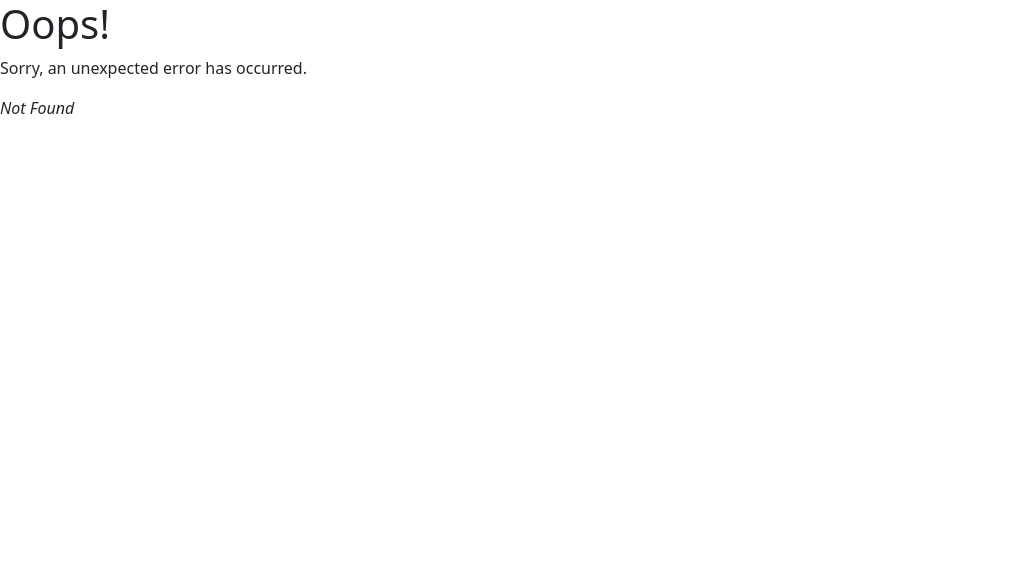
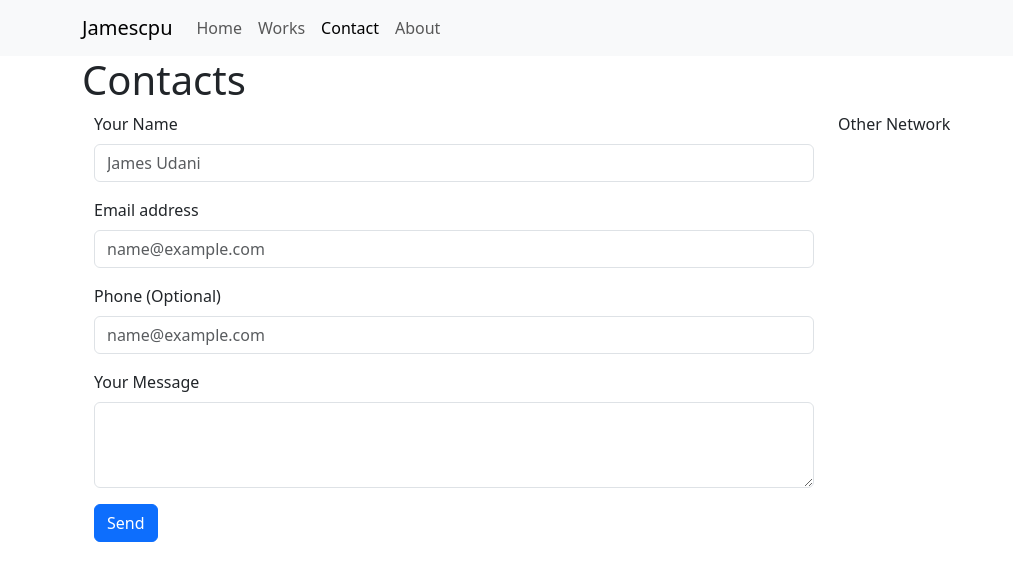
Before and after one commit to jamescpu94/webport, a React (Vite) app: page /contact in a window 1280 px wide. Before the commit this address had no page. Shown: the top 580 px of the page, without its empty margins (0-1013 px from the left). Built offline with nearby package versions, Linux system fonts and the light colour scheme.

Commit message:
before installing bootstrap

```diff
--- a/src/nav-bar-top.jsx
+++ b/src/nav-bar-top.jsx
@@ -27,18 +27,18 @@ export default function NavBarTop() {
               </NavLink>
             </li>
             <li class="nav-item">
-              <NavLink to="/projects" className="nav-link">
-                Projects
+              <NavLink to="/works" className="nav-link">
+                Works
               </NavLink>
             </li>
             <li class="nav-item">
-              <NavLink to="/contact-me" className="nav-link">
-                Contact me
+              <NavLink to="/contact" className="nav-link">
+                Contact
               </NavLink>
             </li>
             <li class="nav-item">
-              <NavLink to="/about-me" className="nav-link">
-                About me
+              <NavLink to="/about" className="nav-link">
+                About
               </NavLink>
             </li>
           </ul>
--- a/src/routes/about-me.jsx
+++ b/src/routes/about.jsx
@@ -1,4 +1,4 @@
-export default function AboutMe() {
+export default function About() {
   return (
     <>
       <div>
--- a/src/routes/contact-me.jsx
+++ /dev/null
@@ -1,9 +0,0 @@
-export default function ContactMe() {
-  return (
-    <>
-      <div>
-        <h1>Contact Me</h1>
-      </div>
-    </>
-  );
-}
--- /dev/null
+++ b/src/routes/contact.jsx
@@ -0,0 +1,59 @@
+export default function Contact() {
+  return (
+    <>
+      <div>
+        <h1>Contacts</h1>
+      </div>
+      <div class="container ">
+        <div class="row align-items-start">
+          <div class="col-8">
+            <div class="mb-3">
+              <label for="inputName" class="form-label">
+                Your Name
+              </label>
+              <input
+                type="text"
+                class="form-control"
+                id="inputName"
+                placeholder="James Udani"
+              />
+            </div>
+            <div class="mb-3">
+              <label for="emailAdd" class="form-label">
+                Email address
+              </label>
+              <input
+                type="email"
+                class="form-control"
+                id="emailAdd"
+                placeholder="name@example.com"
+              />
+            </div>
+            <div class="mb-3">
+              <label for="phoneNum" class="form-label">
+                Phone (Optional)
+              </label>
+              <input
+                type="tel"
+                class="form-control"
+                id="phoneNum"
+                placeholder="name@example.com"
+              />
+            </div>
+            <div class="mb-3">
+              <label for="message" class="form-label">
+                Your Message
+              </label>
+              <textarea class="form-control" id="message" rows="3"></textarea>
+            </div>
+
+            <button type="submit" class="btn btn-primary">
+              Send
+            </button>
+          </div>
+          <div class="col">Other Network</div>
+        </div>
+      </div>
+    </>
+  );
+}
--- a/src/routes/projects.jsx
+++ /dev/null
@@ -1,9 +0,0 @@
-export default function Projects() {
-  return (
-    <>
-      <div>
-        <h1>Project</h1>
-      </div>
-    </>
-  );
-}
--- /dev/null
+++ b/src/routes/works.jsx
@@ -0,0 +1,9 @@
+export default function Works() {
+  return (
+    <>
+      <div>
+        <h1>Works</h1>
+      </div>
+    </>
+  );
+}
```
Also changed, not shown: src/main.jsx (+9 -9 lines).
